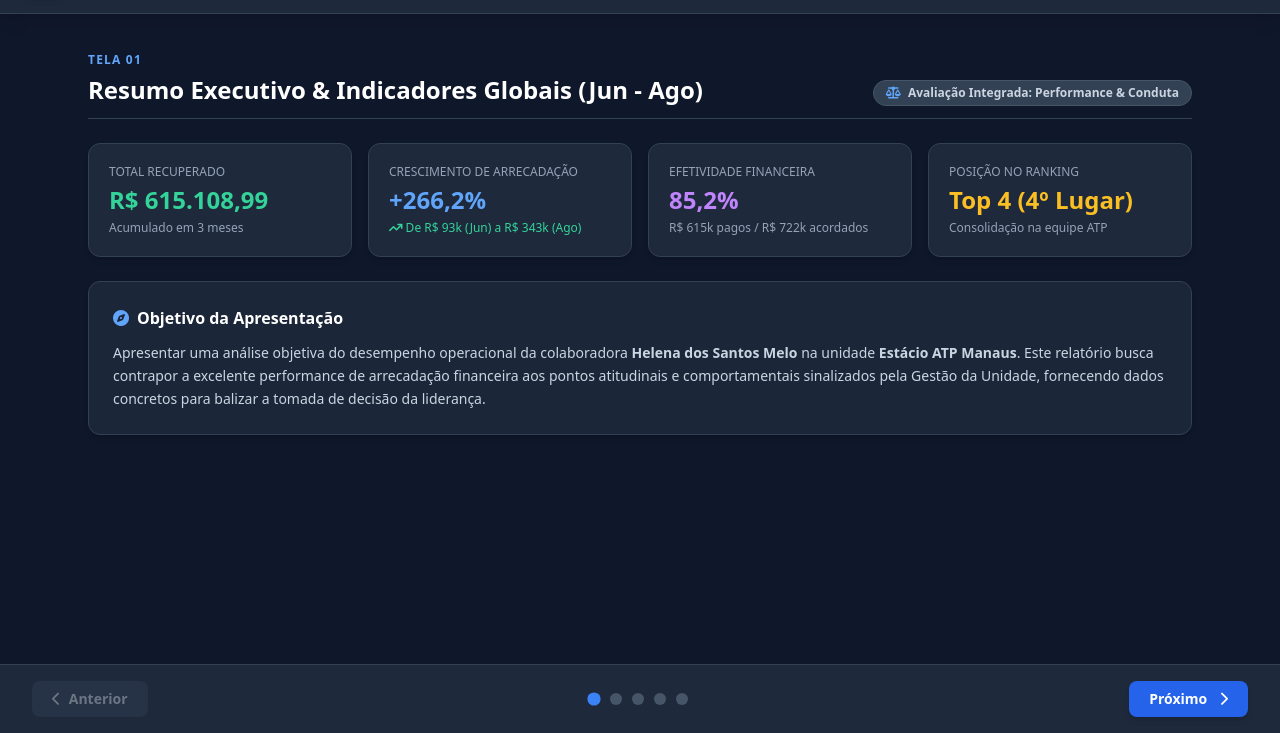
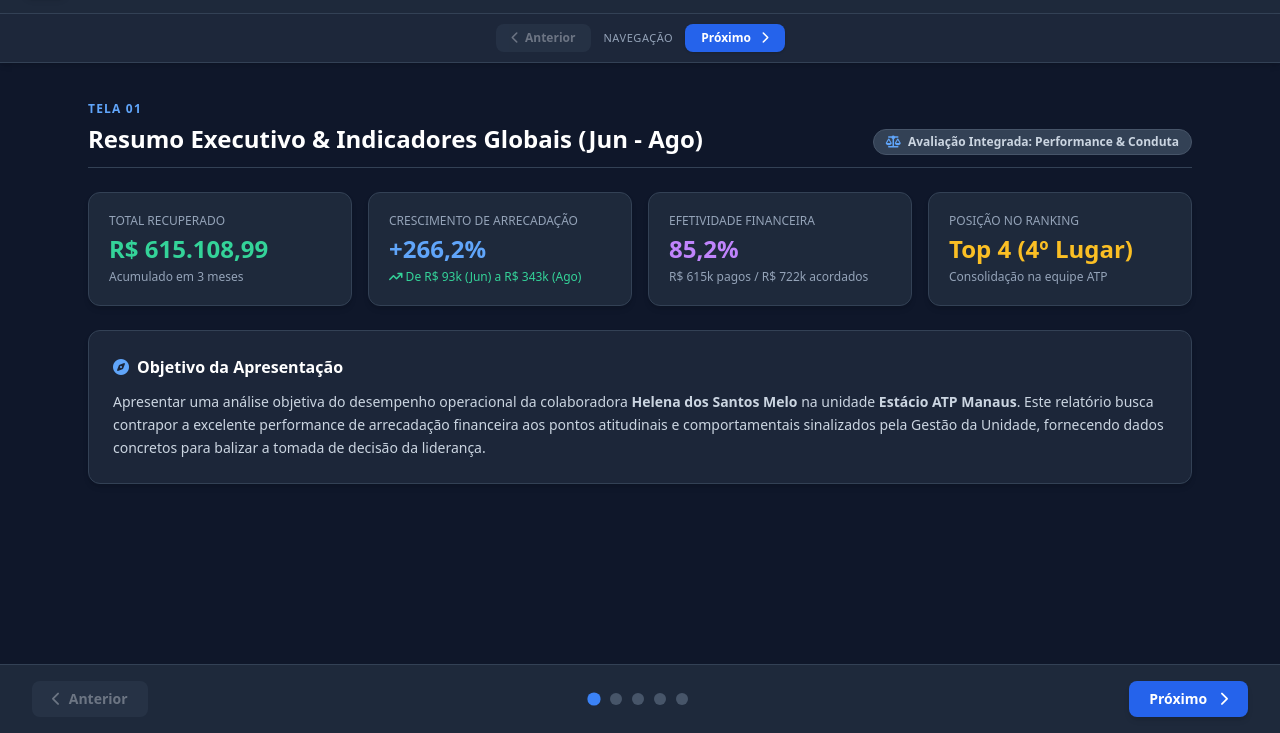
Before and after one commit to lfcoelho1982/visao-operacional-helena, a plain HTML site: page index.html in a window 1280 px wide. Shown: the part 67-800 px from the top of the page. Drawn offline with nearby package versions, Linux system fonts and the light colour scheme.

Commit message:
Adiciona barra de navegação superior

```diff
--- a/index.html
+++ b/index.html
@@ -31,6 +31,17 @@
             Tela <span id="current-slide-num" class="text-blue-400 font-bold text-sm">1</span> de <span id="total-slides-num" class="font-bold">5</span>
         </div>
     </header>
+
+    <!-- Barra de Navegação Superior -->
+    <div class="bg-slate-800/95 border-b border-slate-700 px-6 py-2.5 flex justify-center items-center gap-3 sticky top-0 z-20 shadow-md">
+        <button id="top-prev-btn" onclick="changeSlide(-1)" class="bg-slate-700 hover:bg-slate-600 text-slate-200 font-semibold px-4 py-1.5 rounded-lg transition-all text-xs disabled:opacity-40 disabled:cursor-not-allowed flex items-center gap-1.5">
+            <i class="fa-solid fa-chevron-left"></i> Anterior
+        </button>
+        <span class="text-[11px] text-slate-400 font-medium uppercase tracking-wider">Navegação</span>
+        <button id="top-next-btn" onclick="changeSlide(1)" class="bg-blue-600 hover:bg-blue-500 text-white font-semibold px-4 py-1.5 rounded-lg transition-all text-xs shadow flex items-center gap-1.5">
+            Próximo <i class="fa-solid fa-chevron-right"></i>
+        </button>
+    </div>
 
     <!-- ÁREA DE CONTEÚDO (SLIDES) -->
     <main class="container mx-auto px-6 py-8 flex-grow max-w-6xl">
@@ -374,16 +385,20 @@
 
             // Atualiza botões
             document.getElementById('prev-btn').disabled = (currentSlide === 1);
+            document.getElementById('top-prev-btn').disabled = (currentSlide === 1);
 
-            const nextBtn = document.getElementById('next-btn');
+            const nextButtons = [document.getElementById('next-btn'), document.getElementById('top-next-btn')];
+            for (const nextBtn of nextButtons) {
+                nextBtn.innerHTML = (currentSlide === totalSlides)
+                    ? 'Concluir Apresentação <i class="fa-solid fa-check ml-1"></i>'
+                    : 'Próximo <i class="fa-solid fa-chevron-right ml-1"></i>';
                 if (currentSlide === totalSlides) {
-                nextBtn.innerHTML = 'Concluir Apresentação <i class="fa-solid fa-check ml-1"></i>';
                     nextBtn.classList.remove('bg-blue-600', 'hover:bg-blue-500');
                     nextBtn.classList.add('bg-emerald-600', 'hover:bg-emerald-500');
                 } else {
-                nextBtn.innerHTML = 'Próximo <i class="fa-solid fa-chevron-right ml-1"></i>';
                     nextBtn.classList.remove('bg-emerald-600', 'hover:bg-emerald-500');
                     nextBtn.classList.add('bg-blue-600', 'hover:bg-blue-500');
+                }
             }
 
             // Atualiza indicadores visuais (dots)
```
Lines whose indentation alone changed are shown as unchanged.
